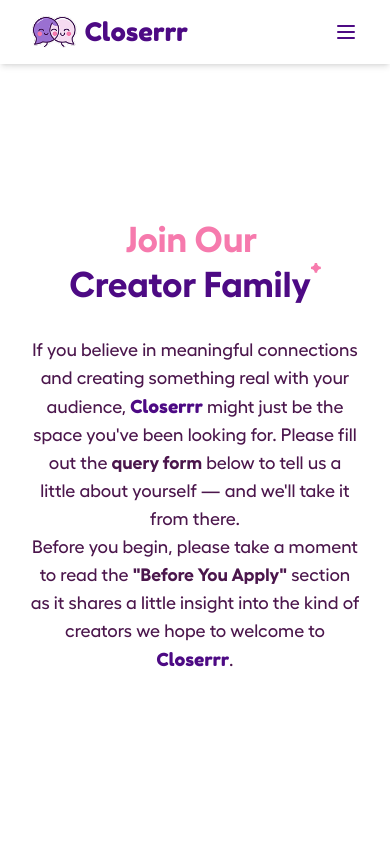
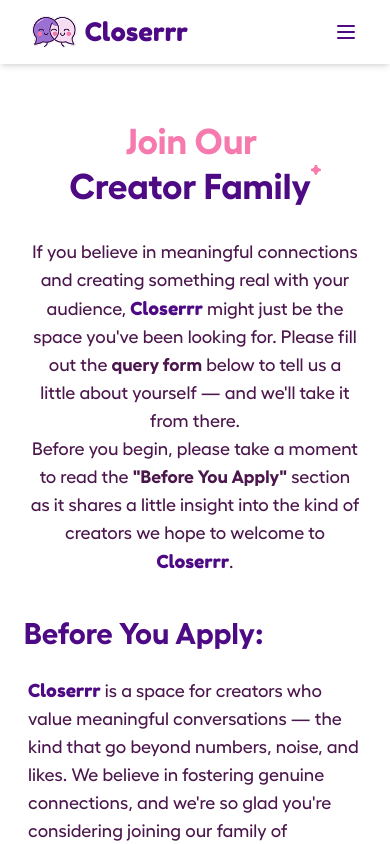
Before and after one commit to sharkbrews/Closerrr-New, a React (Vite) app: page /join-closerrr in a window 390 px wide. Shown: the top 844 px of the page. Built offline with nearby package versions, Linux system fonts and the light colour scheme; the HTML template or start-up script is replaced by a standard one.

Commit message:
Optimize layout spacing on mobile for Creators page

```diff
--- a/src/pages/Creators.jsx
+++ b/src/pages/Creators.jsx
@@ -34,7 +34,7 @@
     <div className="flex-1 min-h-screen scroll-smooth hide-scrollbar">
       <div className="w-full min-h-screen flex flex-col ">
         <motion.div
-          className="w-full min-h-screen flex flex-col items-center justify-center mt-6 gap-[3.3vmax]"
+          className="w-full min-h-fit md:min-h-screen flex flex-col items-center justify-center pt-24 md:pt-0 pb-10 md:pb-0 mt-6 gap-[3.3vmax]"
           initial="initial"
           animate="animate"
           variants={staggerContainer}
```
